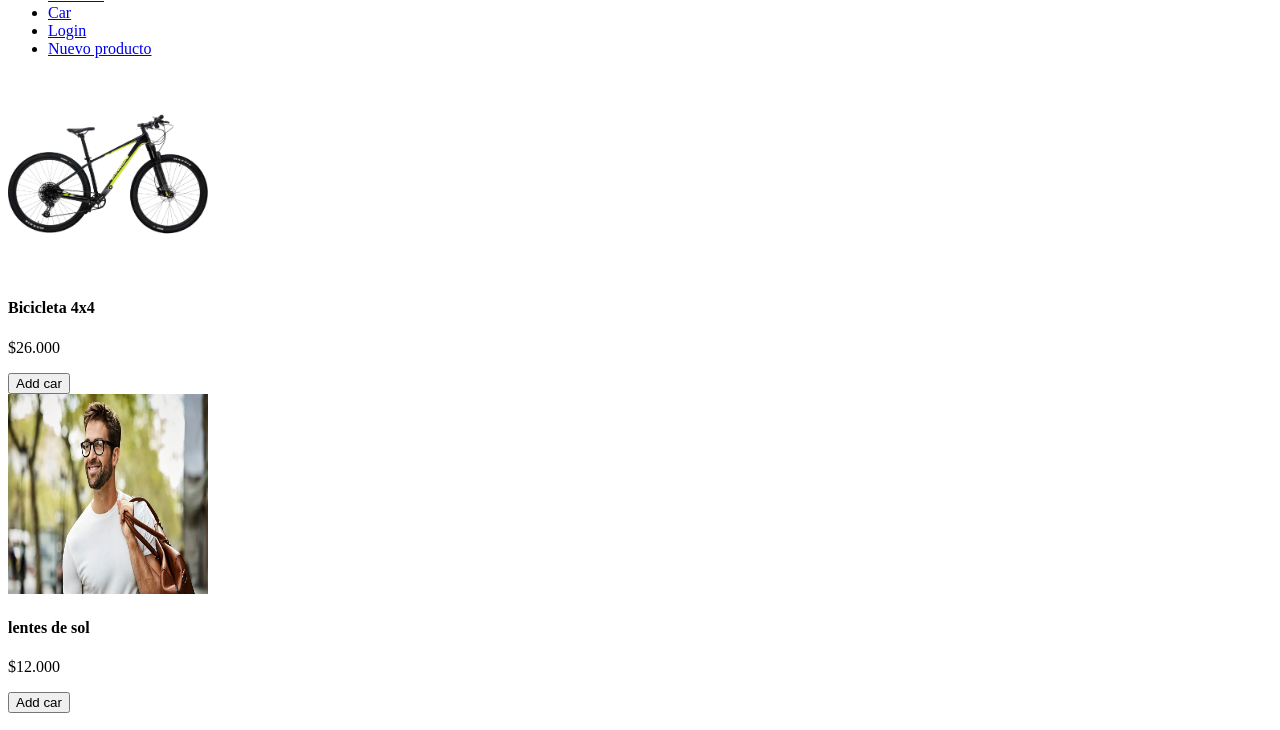
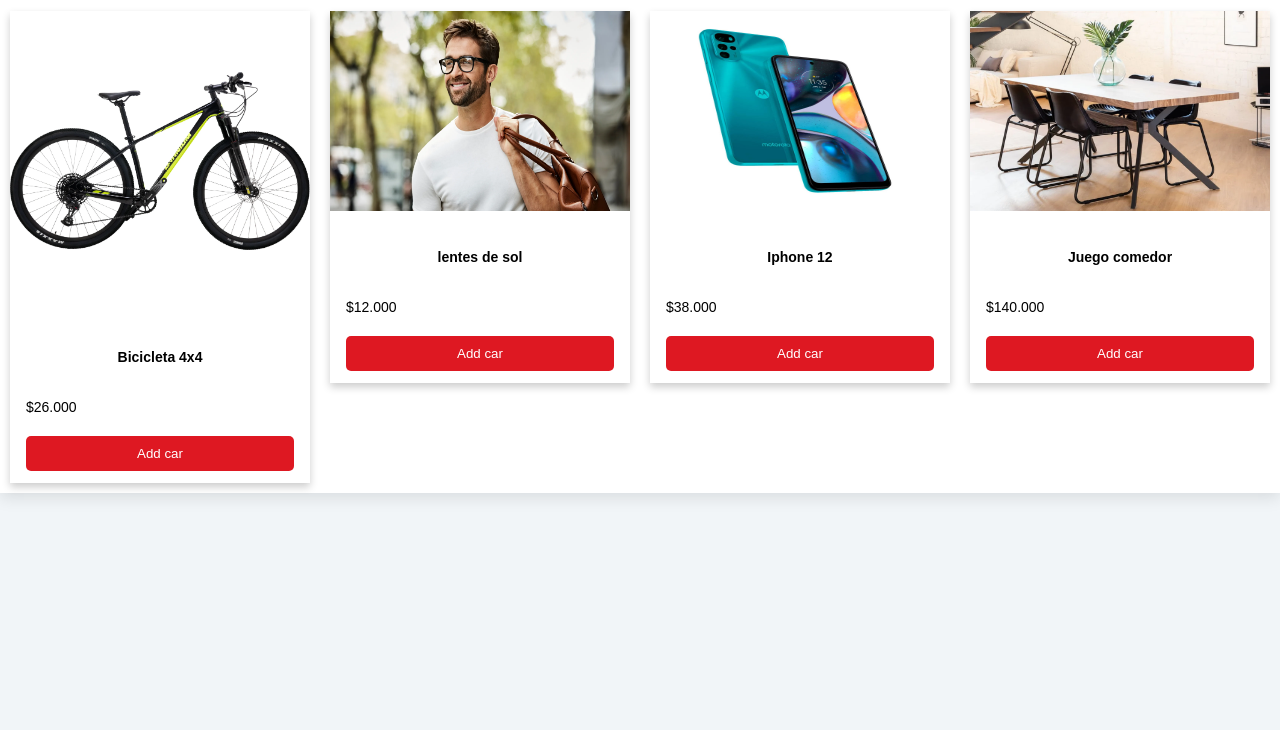
Before and after one commit to 26102001-24/actividad1, a plain HTML site: page index.html in a window 1280 px wide. Shown: the part 182-912 px from the top of the page. After the commit the page ends 800 px from the top, so only its background shows below. Drawn offline with Linux system fonts and the light colour scheme.

Commit message:
agregando estilos

```diff
--- a/index.html
+++ b/index.html
@@ -5,15 +5,15 @@
     <meta http-equiv="X-UA-Compatible" content="IE=edge">
     <meta name="viewport" content="width=device-width, initial-scale=1.0">
     <title>Document</title>
-</head>
-<body>
-    <div>
+    <link rel="stylesheet" type="text/css" href="styles.css">
+     <nav>
+         <div class="nav-main">
         <div>
             <img src="./images/logoApp.png" alt="logo">
         </div>
-        <ul>
+        <ul class="menu">
             <li>
-             <a href="#">Products</a>
+              <a href="#">Products</a>
             </li>
             <li>
              <a href="#">Car</a>
@@ -22,37 +22,38 @@
              <a href="#">Login</a>
             </li>
             <li>
-             <A HREF="newProduct.html"> Nuevo producto</A>
+             <a href="newProduct.html"> Nuevo producto</a>
             </li>
          </ul>
         </div>
-     <div>
+        <div class="container">
+     <div class="card">
          <img src="./images/bicicleta.webp" width="200" alt="Avatar">
-      </div>
-          <h4>Bicicleta 4x4</h4>
+       <div class="card-container">
+        <h4>Bicicleta 4x4</h4>
           <p>$26.000</p>
           <button>Add car</button>
-        <div>
+        </div>
     </div>
-    <div>
+    <div class="card">
         <img src="./images/Lentes.webp" width="200" height="200"alt="Avatar">
-        <div>
+        <div class="card-container">
             <h4>lentes de sol</h4>
             <p>$12.000</p>
             <button>Add car</button>
             </div>
         </div>
-        <div>
+        <div class="card">
             <img src="./images/celular.webp" width="200" height="200" alt="Avatar">
-            <div>
+            <div class="card-container">
                 <h4>Iphone 12</h4>
                 <p>$38.000</p>
                 <button>Add car</button>
-                <div>
+            </div>
            </div>
-           <div>
+           <div class="card">
             <img src="./images/mesa.webp" width="200" height="200" alt="Avatar">
-            <div>
+            <div class="card-container">
                 <h4>Juego comedor</h4>
                 <p>$140.000</p>
                 <button>Add car</button>
--- /dev/null
+++ b/styles.css
@@ -0,0 +1,111 @@
+body {
+    margin: 0;
+    padding: 0;
+    font-family: sans-serif;
+    background: #f1f5f8;
+    line-height: 2.2;
+    font-size: 0.875rem;
+}
+
+ul{
+    list-style-type: none ;
+}
+
+a{
+    text-decoration: none;
+}
+
+nav {
+    background-color: white;
+    /* offset - x | offset - y | blur - radius 1 color */
+    box-shadow: 0 5px 15px rgba(0,0,0, 0.1);
+}
+
+.menu {
+    color: grey;
+    letter-spacing: 0.1rem;
+    display: block;
+    padding: 0.5rem 1rem;
+    transition: all 0.3s linear;
+}
+
+.menu a:hover {
+    background: #f8a5a5;
+    color: #e94949;
+    padding-left: 1.5rem;
+}
+@media (min-width: 800px) {
+
+.nav-main {
+    max-width: 1170px;
+    margin: 0 auto;
+    display: flex;
+    align-items: center;
+    justify-content: space-between;
+    padding: 1rem;
+
+    }
+    .menu {
+        height: auto;
+        display: flex;
+    }
+    .menu a {
+        padding: 0;
+        margin: 0 0.5rem;
+    }
+
+
+  .menu a:hover {
+     padding: 0;
+     background: transparent;
+ }
+
+}
+
+.card {
+    box-shadow: 0 4px 8px 0 rgba(0,0,0,0.2);
+    transition: 0.3s;
+    background-color: white;
+    width: 300px;
+    height: 100%;
+    margin: 10px;
+}
+
+
+.card:hover {
+  box-shadow: 0 8px 16px 0 rgba(0,0,0,0.2);
+}
+
+.card img {
+    width: 100%;
+}
+
+.card h4 {
+    font-style: inherit;
+    text-align: center;
+}
+
+ .card-container {
+    padding: 2px 16px;
+
+ }
+
+.card button {
+    padding: 10px;
+    background-color: #de1822;
+    color: white;
+    width: 100%;
+    margin-bottom: 10px ;
+    border: 0px;
+    cursor: pointer;
+    border-radius: 5px;
+}
+
+.card button:hover {
+    box-shadow: 0 8px 16px 0 rgba(0,0,0,0.2);
+}
+
+.container {
+    display: flex;
+    justify-content: center;
+}
```
Also changed, not shown: BOOTSTRAP/index.html (added, +13 -0 lines).
